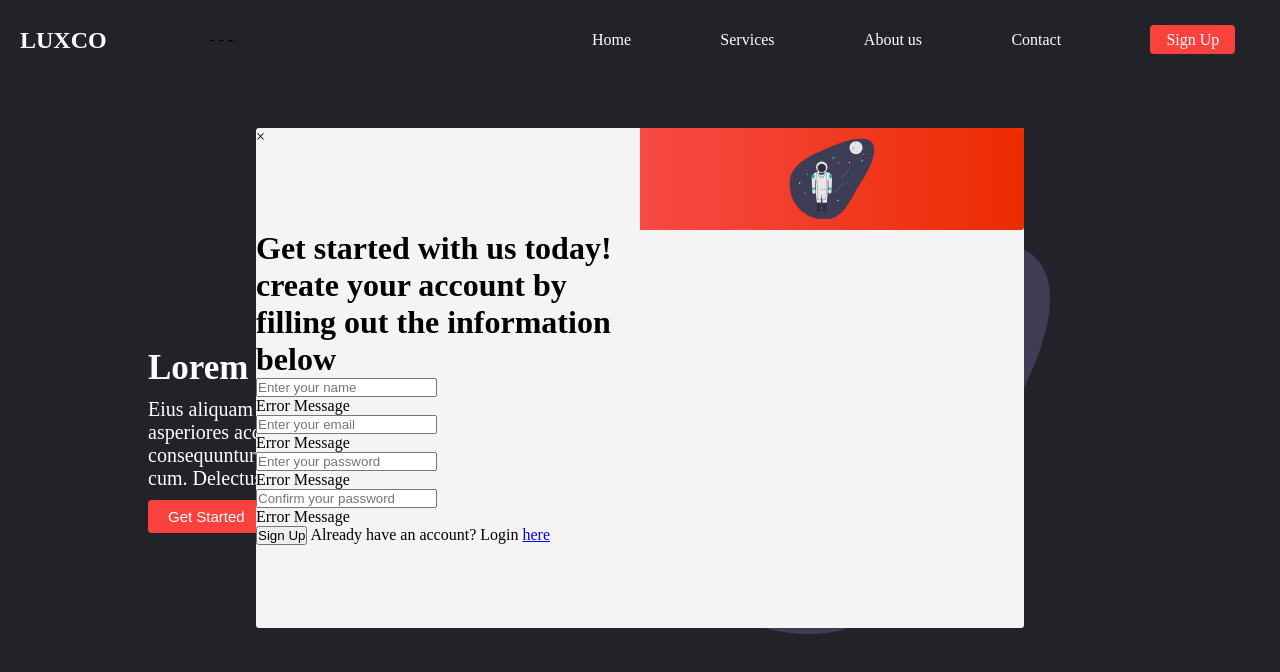
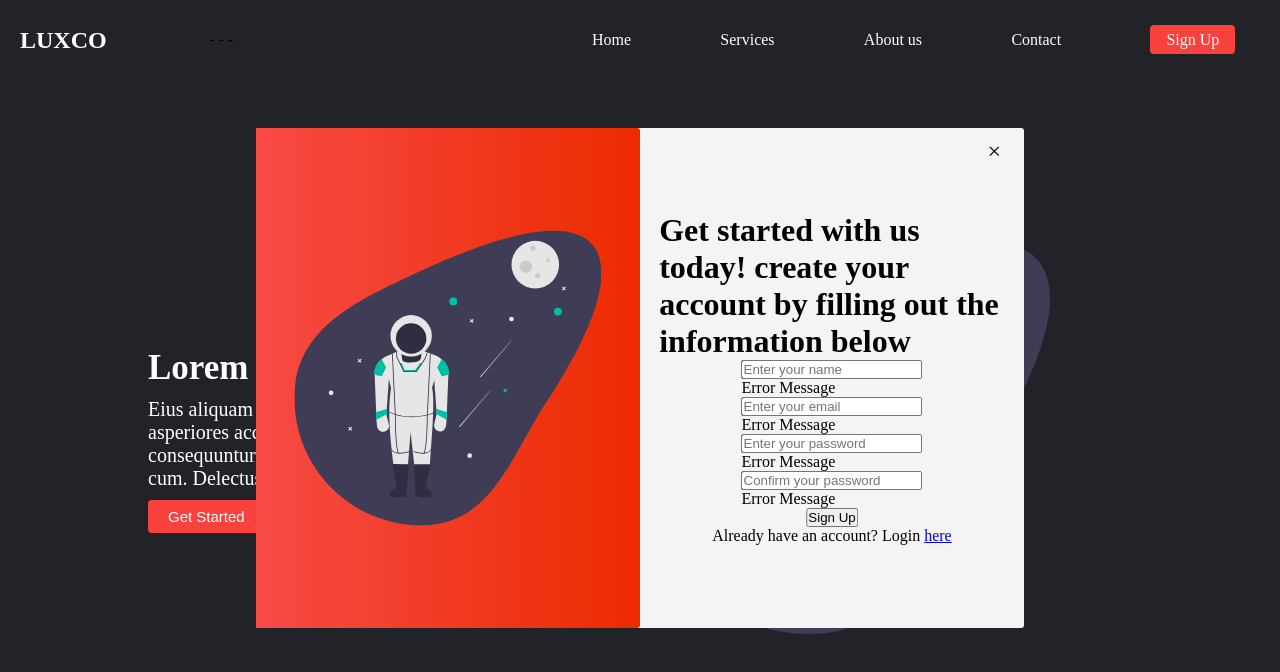
Before and after one commit to liviaalcantaraf/email-form, a plain HTML site: page index.html in a window 1280 px wide. Both pictures are taken after a click on the button "Get Started". Drawn offline with Linux system fonts and the light colour scheme.

Commit message:
modal form alignment

```diff
--- a/content.css
+++ b/content.css
@@ -2,7 +2,7 @@
   --darkgray: #212329;
   --brightred: #f9423d;
   --white: #fff;
-  --lightref: #f9433dcc;
+  --lightred: #f9433dcc;
 }
 .main {
   background-color: var(--darkgray);
--- a/modal.css
+++ b/modal.css
@@ -1,6 +1,10 @@
 :root {
   --errorColor: #f00e0e;
   --validColor: #0add0a;
+  --darkgray: #212329;
+  --brightred: #f9423d;
+  --white: #fff;
+  --lightred: #f9433dcc;
 }
 
 .modal {
@@ -50,3 +54,30 @@
   border-radius: 0 3px 3px 0;
   position: relative;
 }
+
+.close-btn {
+  position: absolute;
+  top: 2%;
+  right: 3%;
+  font-size: 1.5rem;
+  z-index: 1;
+}
+
+.close-btn:hover {
+  cursor: pointer;
+  color: var(--brightred);
+  transition: 0.2 ease-in-out;
+}
+
+.modal-form {
+  position: absolute;
+  top: 50%;
+  left: 50%;
+  transform: translate(-50%, -50%);
+  width: 90%;
+  height: 90%;
+  display: flex;
+  flex-direction: column;
+  justify-content: center;
+  align-items: center;
+}
```
